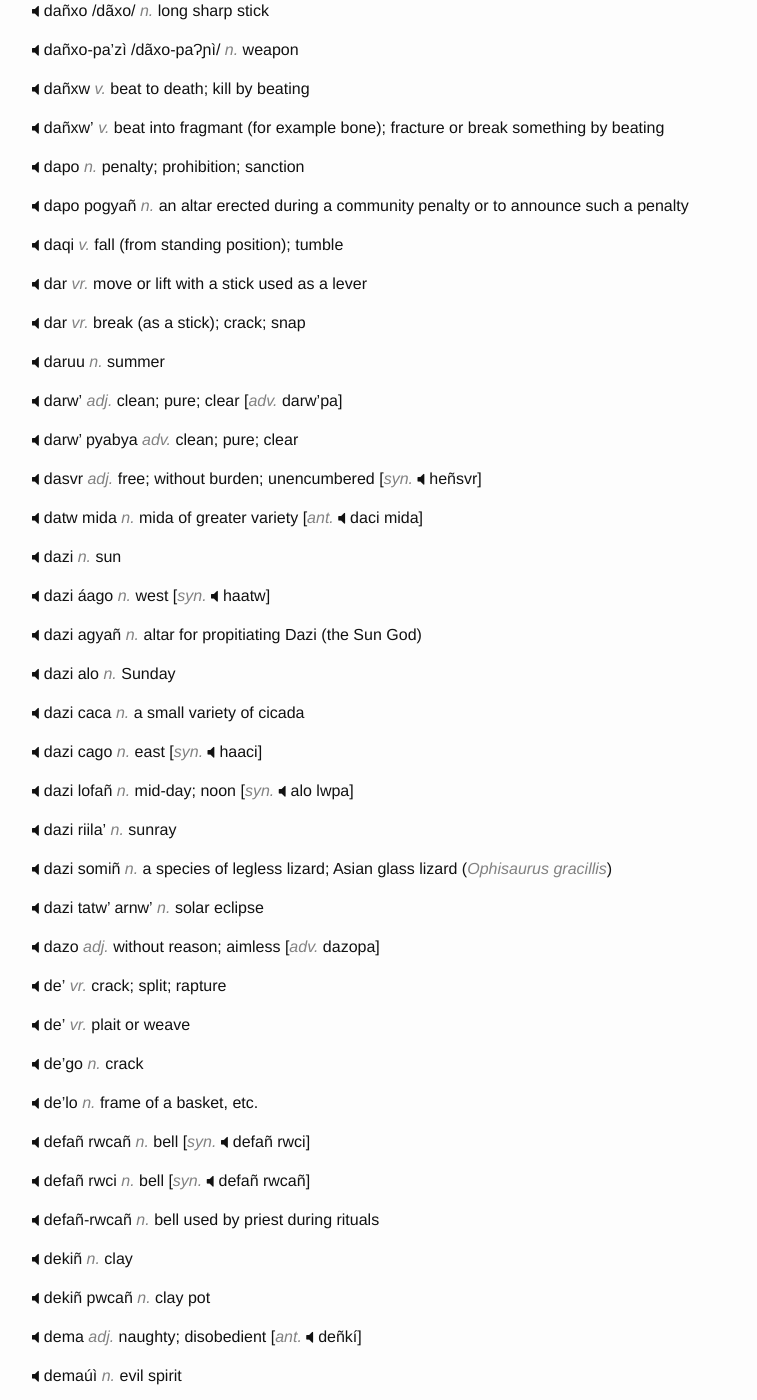
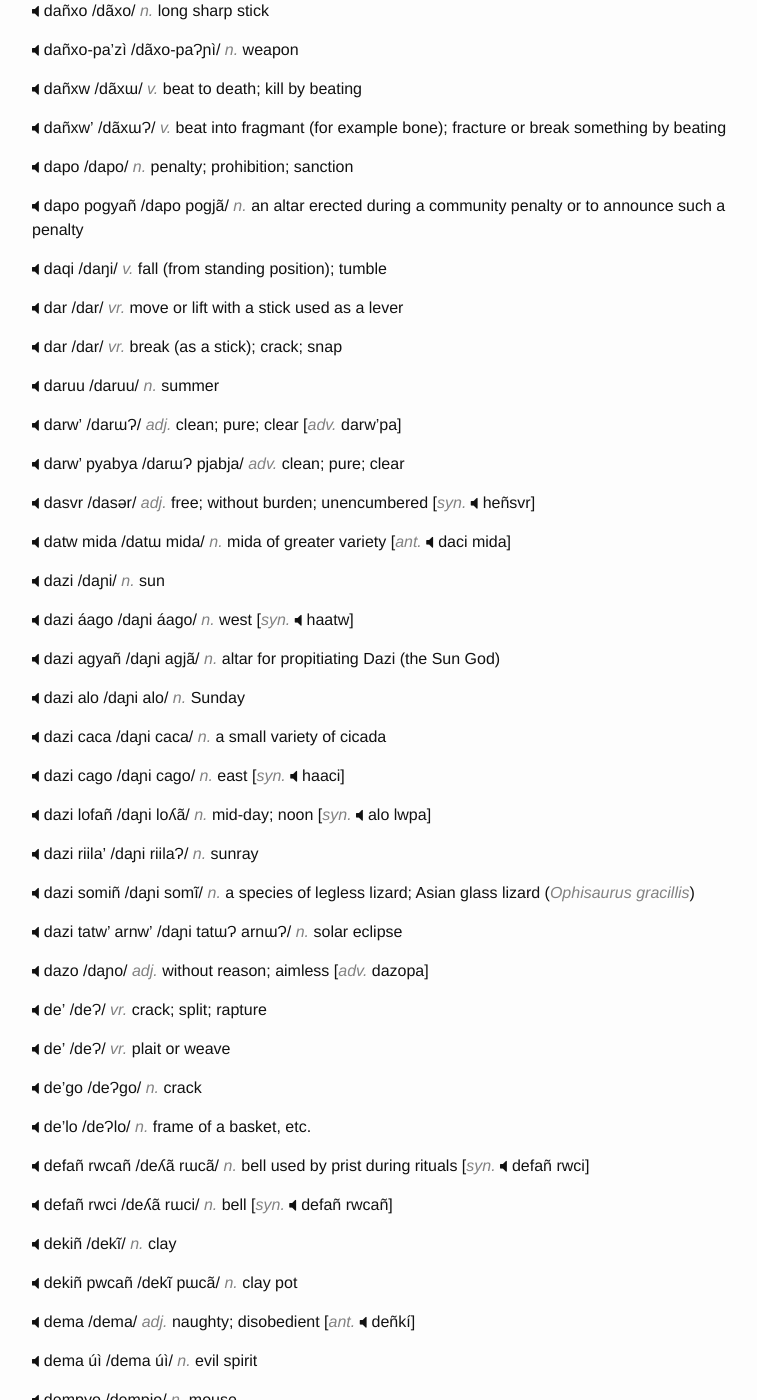
Before and after one commit to hacksparrow/language.apatani.org, a Jekyll site: the page built from dictionary/d.md, in a window 1280 px wide and 1400 px high, scrolled down 1375 px. Shown: the whole window, without its empty margins (238-995 px from the left). Built offline with Jekyll 4.4.1, drawn with Linux system fonts in a browser that asks for light colours; nearby versions of some CDN libraries; comment, search, counter and statistics services are not loaded.

Commit message:
Update d.md

```diff
--- a/dictionary/d.md
+++ b/dictionary/d.md
@@ -89,112 +89,109 @@ __dañxo__ /dãxo/ _n._  long sharp stick
 __dañxo-pa'zì__ /dãxo-paɁɲì/ _n._  weapon
 
 
-__dañxw__ _v._  beat to death; kill by beating
+__dañxw__ /dãxɯ/ _v._  beat to death; kill by beating
 
 
-__dañxw'__  _v._  beat into fragmant (for example bone); fracture or break something by beating
+__dañxw'__  /dãxɯɁ/ _v._  beat into fragmant (for example bone); fracture or break something by beating
 
 
-__dapo__  _n._  penalty; prohibition; sanction
+__dapo__  /dapo/ _n._  penalty; prohibition; sanction
 
 
-__dapo pogyañ__ _n._  an altar erected during a community penalty or to announce such a penalty
+__dapo pogyañ__ /dapo pogjã/ _n._  an altar erected during a community penalty or to announce such a penalty
 
 
-__daqi__  _v._  fall (from standing position); tumble
+__daqi__  /daŋi/ _v._  fall (from standing position); tumble
 
 
-__dar__ _vr._  move or lift with a stick used as a lever
+__dar__ /dar/ _vr._  move or lift with a stick used as a lever
 
 
-__dar__ _vr._  break (as a stick); crack; snap
+__dar__ /dar/ _vr._  break (as a stick); crack; snap
 
 
-__daruu__ _n._  summer
+__daruu__ /daruu/ _n._  summer
 
 
-__darw'__ _adj._  clean; pure; clear  [_adv._  darw'pa]
+__darw'__ /darɯɁ/ _adj._  clean; pure; clear  [_adv._  darw'pa]
 
 
-__darw' pyabya__  _adv._  clean; pure; clear
+__darw' pyabya__  /darɯɁ pjabja/ _adv._  clean; pure; clear
 
 
-__dasvr__ _adj._  free; without burden; unencumbered  [_syn._  heñsvr]
+__dasvr__ /dasǝr/ _adj._  free; without burden; unencumbered  [_syn._  heñsvr]
 
-__datw mida__	_n._	mida of greater variety	[_ant._	daci mida]
+__datw mida__	/datɯ mida/ _n._	mida of greater variety	[_ant._	daci mida]
 
 
-__dazi__  _n._  sun
+__dazi__  /daɲi/ _n._  sun
 
 
-__dazi áago__ _n._  west  [_syn._  haatw]
+__dazi áago__ /daɲi áago/ _n._  west  [_syn._  haatw]
 
 
-__dazi agyañ__  _n._  altar for propitiating Dazi (the Sun God)
+__dazi agyañ__  /daɲi agjã/ _n._  altar for propitiating Dazi (the Sun God)
 
 
-__dazi alo__  _n._  Sunday
+__dazi alo__  /daɲi alo/ _n._  Sunday
 
 
-__dazi caca__ _n._  a small variety of cicada
+__dazi caca__ /daɲi caca/ _n._  a small variety of cicada
 
 
-__dazi cago__ _n._  east  [_syn._  haaci]
+__dazi cago__ /daɲi cago/ _n._  east  [_syn._  haaci]
 
 
-__dazi lofañ__  _n._  mid-day; noon [_syn._  alo lwpa]
+__dazi lofañ__  /daɲi loʎã/ _n._  mid-day; noon [_syn._  alo lwpa]
 
 
-__dazi riila'__ _n._  sunray
+__dazi riila'__ /daɲi riilaɁ/ _n._  sunray
 
-__dazi somiñ__	_n._	a species of legless lizard; Asian glass lizard (_Ophisaurus gracillis_)
+__dazi somiñ__	/daɲi somĩ/ _n._	a species of legless lizard; Asian glass lizard (_Ophisaurus gracillis_)
 
-__dazi tatw' arnw'__	_n._	solar eclipse
+__dazi tatw' arnw'__	/daɲi tatɯɁ arnɯɁ/ _n._	solar eclipse
 
 
-__dazo__  _adj._  without reason; aimless [_adv._  dazopa]
+__dazo__  /daɲo/ _adj._  without reason; aimless [_adv._  dazopa]
 
 
-__de'__ _vr._  crack; split; rapture
+__de'__ /deɁ/ _vr._  crack; split; rapture
 
 
-__de'__ _vr._  plait or weave
+__de'__ /deɁ/ _vr._  plait or weave
 
 
-__de'go__ _n._  crack
+__de'go__ /deɁgo/ _n._  crack
 
 
-__de'lo__ _n._  frame of a basket, etc.
+__de'lo__ /deɁlo/ _n._  frame of a basket, etc.
 
 
-__defañ rwcañ__ _n._  bell  [_syn._  defañ rwci]
+__defañ rwcañ__ /deʎã rɯcã/ _n._  bell used by prist during rituals [_syn._  defañ rwci]
 
 
-__defañ rwci__  _n._  bell  [_syn._  defañ rwcañ]
+__defañ rwci__  /deʎã rɯci/ _n._  bell  [_syn._  defañ rwcañ]
 
 
-__defañ-rwcañ__ _n._  bell used by priest during rituals
+__dekiñ__ /dekĩ/ _n._  clay
 
 
-__dekiñ__ _n._  clay
+__dekiñ pwcañ__ /dekĩ pɯcã/ _n._  clay pot
 
 
-__dekiñ pwcañ__ _n._  clay pot
+__dema__  /dema/ _adj._  naughty; disobedient  [_ant._  deñkí]
 
 
-__dema__  _adj._  naughty; disobedient  [_ant._  deñkí]
+__dema úì__ /dema úì/ _n._  evil spirit
 
 
-__demaúì__ _n._  evil spirit
+__dempyo__  /dempjo/ _n._  mouse
 
 
-__dempyo__  _n._  mouse
+__deñki__ /dẽki/ _adj._  sincere; obedient [_ant._  dema]
 
 
-__deñki__ _adj._  sincere; obedient [_ant._  dema]
-
-
-__deqe__  _n._  hair (of a child)
+__deqe__  /deŋe/ _n._  hair (of a child)
 
 
 __dibur__ _n._  mole cricket (_Gryllotalpidae_)
```
